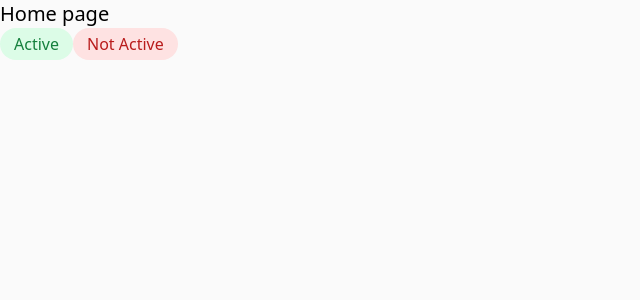
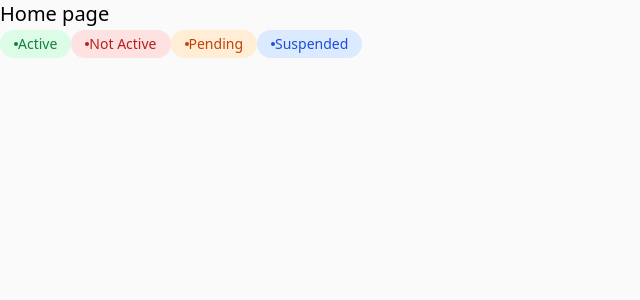
Before and after one commit to Marixa82/SRM, a Next.js app: page / in a window 1280 px wide. Shown: the top 300 px of the page, without its empty margins (0-640 px from the left). Built offline with nearby package versions, Linux system fonts and the light colour scheme.

Commit message:
update components with tailwincss

```diff
--- a/src/app/components/active-label.module.css
+++ /dev/null
@@ -1,10 +0,0 @@
-.label {
-  display: inline-flex;
-  padding: 4px 14px;
-  align-items: center;
-  gap: 8px;
-
-  border-radius: 28px;
-  background: #dcfce7;
-  color: #15803d;
-}
--- a/src/app/components/active-label.tsx
+++ /dev/null
@@ -1,10 +0,0 @@
-import React from 'react';
-import styles from './active-label.module.css';
-
-export interface ActiveLabelProps {
-  children: React.ReactNode;
-}
-
-export default function ActiveLabel({ children }: ActiveLabelProps) {
-  return <span className={styles.label}>{children}</span>;
-}
--- a/src/app/components/index.js
+++ /dev/null
@@ -1,2 +0,0 @@
-export { default as ActiveLabel } from "./active-label";
-export { default as NotActiveLabel } from "./not-active-label";
--- a/src/app/components/not-active-label.module.css
+++ /dev/null
@@ -1,10 +0,0 @@
-.label {
-  display: inline-flex;
-  padding: 4px 14px;
-  align-items: center;
-  gap: 8px;
-
-  border-radius: 28px;
-  background: #fee2e2;
-  color: #b91c1c;
-}
--- a/src/app/components/not-active-label.tsx
+++ /dev/null
@@ -1,10 +0,0 @@
-import React from 'react';
-import styles from './not-active-label.module.css';
-
-export interface NotActiveLabelProps {
-  children: React.ReactNode;
-}
-
-export default function NotActiveLabel({ children }: NotActiveLabelProps) {
-  return <span className={styles.label}>{children}</span>;
-}
--- /dev/null
+++ b/src/app/components/status-label.tsx
@@ -0,0 +1,25 @@
+import React from 'react';
+// import styles from './active-label.module.css';
+export enum Status {
+  Active = 'active',
+  NotActive = 'notActive',
+  Pending = 'pending',
+  Suspended = 'suspended'
+}
+
+export interface StatusLabelProps {
+  children: React.ReactNode;
+  status: Status;
+}
+
+export default function StatusLabel({ children, status }: StatusLabelProps) {
+  return <div
+    className={`inline-flex items-center py-1 px-3.5 rounded-3xl text-sm font-medium ${status === Status.Active && 'text-green-700 bg-green-100 ' ||
+      status === Status.NotActive && 'text-red-700 bg-red-100 ' ||
+      status === Status.Pending && 'text-orange-700 bg-orange-100 ' ||
+      status === Status.Suspended && 'text-blue-700 bg-blue-100 ' ||
+      ''
+      }`}>
+    <div className='w-1 h-1 rounded-full bg-current '/>
+    {children}</div>;
+}
--- a/src/app/page.tsx
+++ b/src/app/page.tsx
@@ -1,12 +1,15 @@
-import {ActiveLabel, NotActiveLabel} from "./components/index";
+
+import StatusLabel, {Status} from "./components/status-label";
 // import NotActiveLabel from "./components/not-active-label";
 
 export default function Home() {
   return (
     <main>
       <h1 className="text-xl">Home page</h1>
-      <ActiveLabel>Active</ActiveLabel>
-      <NotActiveLabel>Not Active</NotActiveLabel>
+      <StatusLabel status={Status.Active}>Active</StatusLabel>
+      <StatusLabel status={Status.NotActive}>Not Active</StatusLabel>
+      <StatusLabel status={Status.Pending}>Pending</StatusLabel>
+      <StatusLabel status={Status.Suspended}>Suspended</StatusLabel>
     </main>
   );
 }
```
